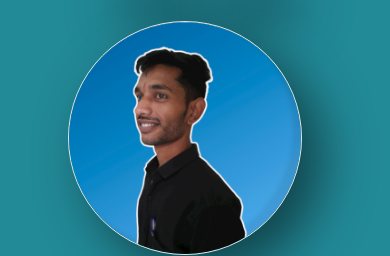
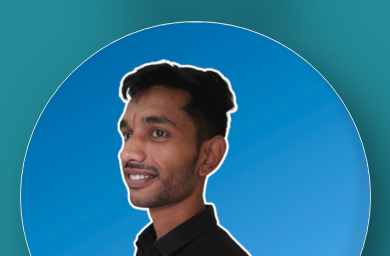
Before and after one commit to MrAshwin2142/myPortfolio.github.io, a plain HTML site: page index.html in a window 390 px wide. Shown: the part 412-668 px from the top of the page. Drawn offline with Linux system fonts and the light colour scheme.

Commit message:
Update style.css

```diff
--- a/style.css
+++ b/style.css
@@ -859,8 +859,7 @@ element.style {
     }
 
      .col2 img {
-        margin-right: 20px;
-        width: 60%;
+        margin-right: 0px;
         position: relative;
         align-items: center;
     }
@@ -876,7 +875,7 @@ element.style {
 
 @media only screen and (max-width: 750px) {
     .col2 img {
-        width: 60%;
+        width: 90%;
     }
 
     .skill-container {
```
